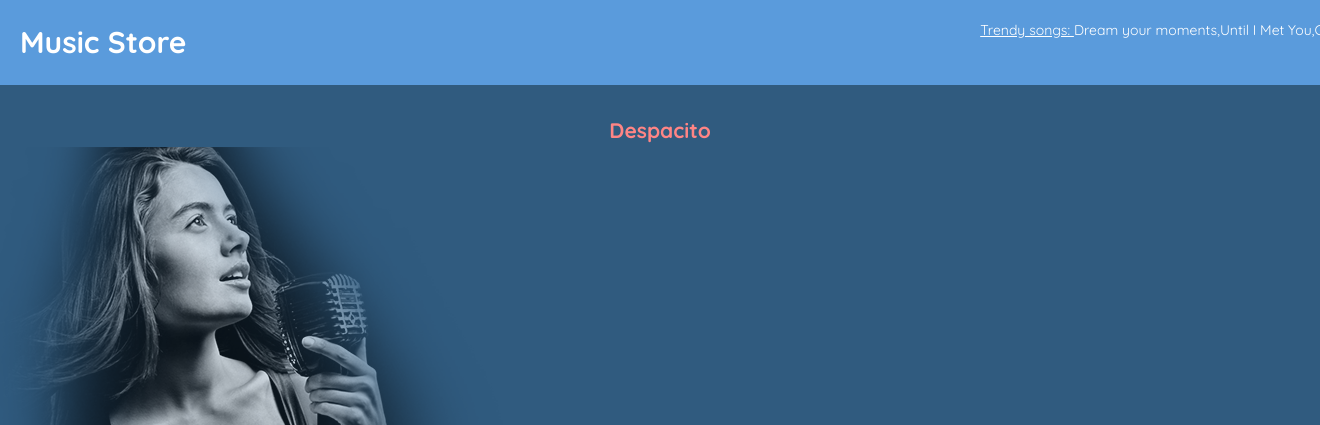
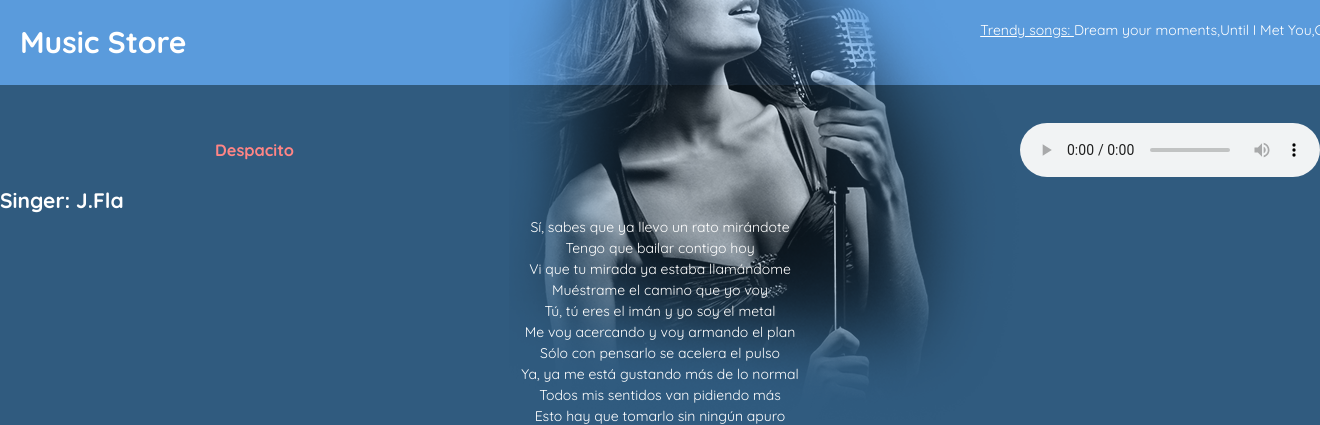
Before and after one commit to tans27/webfrontend0821, a PHP site: page /Lab_03/songs.php in a window 1320 px wide; the page is wider, and only the part inside the window is pictured. Shown: the top 425 px of that part. Run offline with PHP 8.4, Linux system fonts and the light colour scheme.

Commit message:
update lab03

```diff
--- a/Lab_03/css/style.css
+++ b/Lab_03/css/style.css
@@ -140,3 +140,10 @@ img{
     text-align: center;
     margin: auto;
 }
+
+.art{
+    display: flex;
+    justify-content: center;
+    align-items: center;
+    height: 70px;
+}
--- a/Lab_03/songs.php
+++ b/Lab_03/songs.php
@@ -9,9 +9,11 @@
 <?php include("layout/header.html");?>
 <section class="main">
   <div class="container">
+    <section class="art">
     <h1 class="song">Despacito</h1>
     <img src="img/banner.png" alt="banner">
     <audio controls src="audio/Despacito-J-Fla.mp3"></audio>
+    </section>
     <h2>Singer: J.Fla</h2>
     <p class="lyrics">Sí, sabes que ya llevo un rato mirándote <br>
       Tengo que bailar contigo hoy<br>
@@ -49,6 +51,7 @@
       Déjame sobrepasar tus zonas de peligro<br>
       Hasta provocar tus gritos y que olvides tu apellido<br>
       Despasito</p>
+
   </div>
 </section>
 
```
